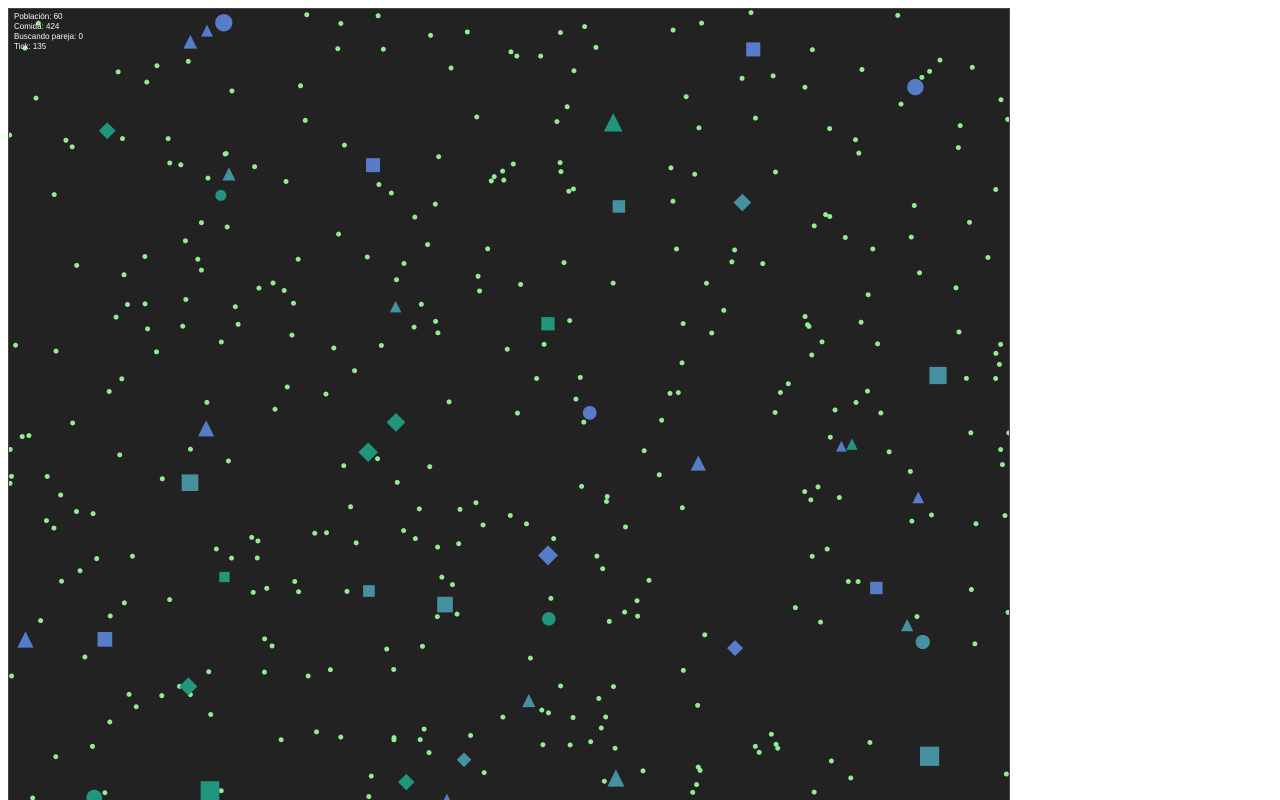
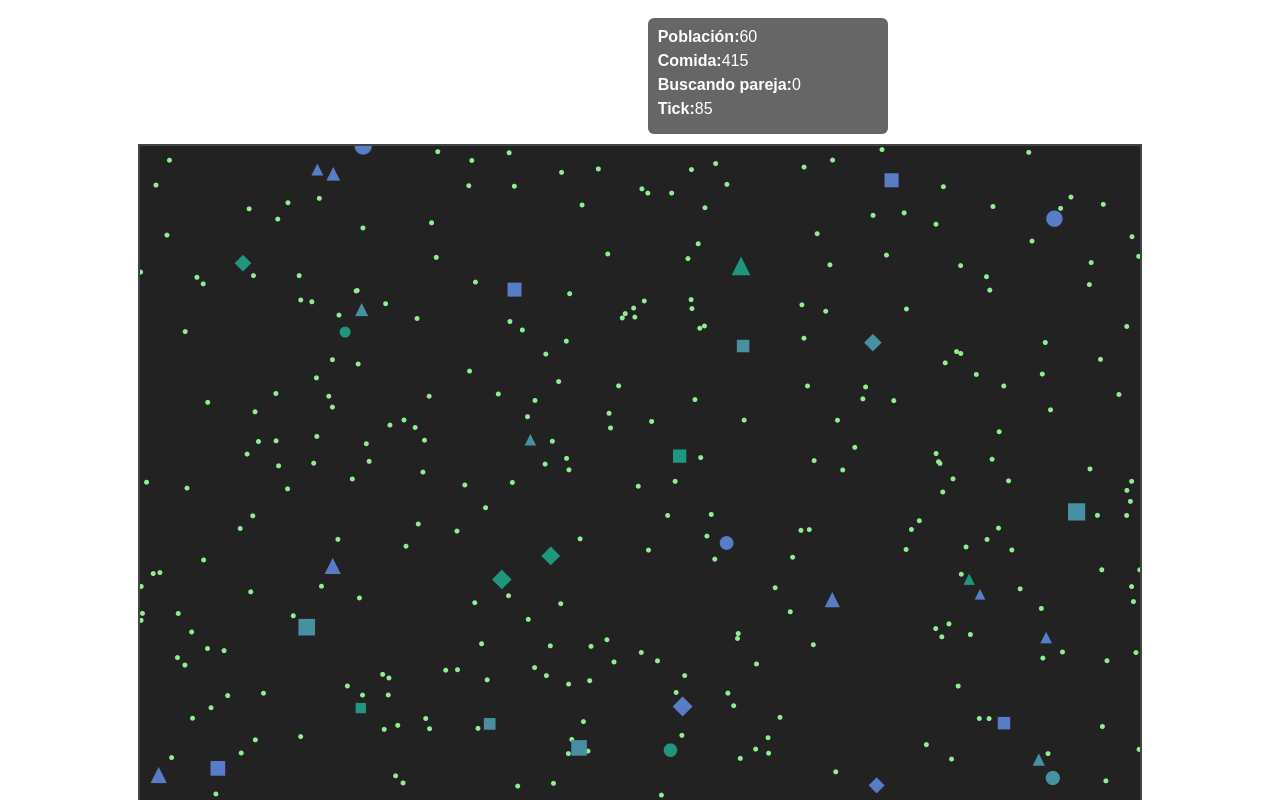
Before and after one commit to Programmercito/world-simulation, an Angular app: page / in a window 1280 px wide. Shown: the top 800 px of the page. Built offline with nearby package versions, Linux system fonts and the light colour scheme.

Commit message:
refactor: enhance canvas layout and stats display, update simulation service for UI integration

```diff
--- a/src/app/canvas/canvas.html
+++ b/src/app/canvas/canvas.html
@@ -1 +1,12 @@
-<canvas #worldCanvas id="world" width="2000" height="2000"></canvas>
+<div class="canvas-wrapper">
+	<div class="canvas-info">
+		<div class="canvas-size">Canvas: <span id="canvasSize" #canvasSize>2000x2000</span></div>
+		<div class="stats" #statsDiv>
+			<div class="stat"><strong>Población:</strong> <span id="population">0</span></div>
+			<div class="stat"><strong>Comida:</strong> <span id="food">0</span></div>
+			<div class="stat"><strong>Buscando pareja:</strong> <span id="seeking">0</span></div>
+			<div class="stat"><strong>Tick:</strong> <span id="tick">0</span></div>
+		</div>
+	</div>
+	<canvas #worldCanvas id="world" width="2000" height="2000"></canvas>
+</div>
--- a/src/app/canvas/canvas.scss
+++ b/src/app/canvas/canvas.scss
@@ -2,12 +2,36 @@
       margin: 0;
       overflow: hidden;
       background-color: #111;
+    }
+    .canvas-wrapper {
+      display: flex;
+      flex-direction: column;
+      gap: 10px;
+      align-items: center;
+      justify-content: flex-start;
+      padding: 10px;
     }
     canvas {
       display: block;
       border: 2px solid #444;
       margin: auto;
       background-color: #222;
-      transform: scale(0.5);
-      transform-origin: top left;
+      /* The logical canvas internal size remains 2000x2000 (element attributes).
+         Use CSS width/height to control visual scale so layout and alignment behave
+         according to the visual size of the canvas element. */
+      width: 1000px; /* display size */
+      height: 1000px; /* display size */
+      max-width: 100%;
+      box-sizing: content-box;
     }
+    .canvas-info { display:flex; gap: 12px; align-items:center; }
+    .stats {
+      color: #fff;
+      background: rgba(0,0,0,0.6);
+      padding: 10px;
+      border-radius: 6px;
+      width: 220px;
+      font-family: Arial, sans-serif;
+    }
+    .stats .stat { margin-bottom: 6px; }
+    .canvas-size { color: #fff; font-size: 14px; margin-right: 12px; }
--- a/src/app/canvas/canvas.ts
+++ b/src/app/canvas/canvas.ts
@@ -1,4 +1,4 @@
-import { Component, AfterViewInit, ElementRef, ViewChild } from '@angular/core';
+import { Component, AfterViewInit, ElementRef, ViewChild, HostListener } from '@angular/core';
 import { SimulationService } from '../libs/factories/simulation-service';
 
 @Component({
@@ -9,6 +9,8 @@ import { SimulationService } from '../libs/factories/simulation-service';
 })
 export class Canvas implements AfterViewInit {
   @ViewChild('worldCanvas', { static: true }) canvas!: ElementRef<HTMLCanvasElement>;
+  @ViewChild('statsDiv', { static: true }) statsDiv!: ElementRef<HTMLDivElement>;
+  @ViewChild('canvasSize', { static: true }) canvasSize!: ElementRef<HTMLSpanElement>;
   private simulationService!: SimulationService;
 
   ngAfterViewInit() {
@@ -16,7 +18,43 @@ export class Canvas implements AfterViewInit {
     const ctx = canvasElement.getContext('2d');
     if (ctx) {
       this.simulationService = new SimulationService(ctx);
+      // Register the stats callback so we render stats outside the canvas
+      this.simulationService.onStats = (stats) => this.updateStats(stats);
+      // Set initial stats immediately
+      this.updateStats(this.simulationService.getStats());
       this.simulationService.start();
+      // Update canvas size info
+      this.updateCanvasInfo();
     }
   }
+
+  private updateStats(stats: { population: number; food: number; seekingMate: number; tick: number }) {
+    if (!this.statsDiv) return;
+    const el = this.statsDiv.nativeElement;
+    const elPop = el.querySelector('#population') as HTMLElement | null;
+    const elFood = el.querySelector('#food') as HTMLElement | null;
+    const elSeeking = el.querySelector('#seeking') as HTMLElement | null;
+    const elTick = el.querySelector('#tick') as HTMLElement | null;
+    if (elPop) elPop.innerText = String(stats.population);
+    if (elFood) elFood.innerText = String(stats.food);
+    if (elSeeking) elSeeking.innerText = String(stats.seekingMate);
+    if (elTick) elTick.innerText = String(stats.tick);
+  }
+
+  private updateCanvasInfo() {
+    if (!this.canvas) return;
+    const canvasEl = this.canvas.nativeElement;
+    const rect = canvasEl.getBoundingClientRect();
+    const realW = canvasEl.width;
+    const realH = canvasEl.height;
+    const displayW = Math.round(rect.width);
+    const displayH = Math.round(rect.height);
+    const el = this.canvasSize?.nativeElement;
+    if (el) el.innerText = `${realW}x${realH} (display ${displayW}x${displayH})`;
+  }
+
+  @HostListener('window:resize')
+  onResize() {
+    this.updateCanvasInfo();
+  }
 }
--- a/src/app/libs/factories/simulation-service.ts
+++ b/src/app/libs/factories/simulation-service.ts
@@ -7,6 +7,11 @@ import { Food } from '../models/food';
 import { ProcessWorld } from '../services/ia/process-world';
 
 export class SimulationService {
+    public onStats?: (stats: { population: number; food: number; seekingMate: number; tick: number }) => void;
+    public getStats() {
+        const seeking = this.world.individuals.filter(i => i.currentState === 'seekingMate').length;
+        return { population: this.world.individuals.length, food: this.world.foodSources.length, seekingMate: seeking, tick: this.world.tick };
+    }
     private world: World;
     private ctx: CanvasRenderingContext2D;
     private worldFactory = new WorldFactory();
@@ -92,6 +97,10 @@ export class SimulationService {
         if (this.world.foodSources.length < 2000 && Math.random() < this.world.foodSpawnRate) {
             this.world.foodSources.push(this.foodFactory.createRandomFood(this.world.width, this.world.height));
         }
+
+        // Enviar estadísticas al callback si está registrado
+        const seeking = this.world.individuals.filter(i => i.currentState === 'seekingMate').length;
+        this.onStats?.({ population: this.world.individuals.length, food: this.world.foodSources.length, seekingMate: seeking, tick: this.world.tick });
     }
 
     /**
@@ -115,14 +124,7 @@ export class SimulationService {
             this.drawShape(individual);
         });
 
-        // Dibujar estadísticas
-        const seeking = this.world.individuals.filter(i => i.currentState === 'seekingMate').length;
-        this.ctx.fillStyle = 'white';
-        this.ctx.font = '16px Arial';
-        this.ctx.fillText(`Población: ${this.world.individuals.length}`, 10, 20);
-        this.ctx.fillText(`Comida: ${this.world.foodSources.length}`, 10, 40);
-        this.ctx.fillText(`Buscando pareja: ${seeking}`, 10, 60);
-        this.ctx.fillText(`Tick: ${this.world.tick}`, 10, 80);
+        // No draw stats in canvas anymore; stats are displayed in the HTML UI
     }
 
     /**
```
